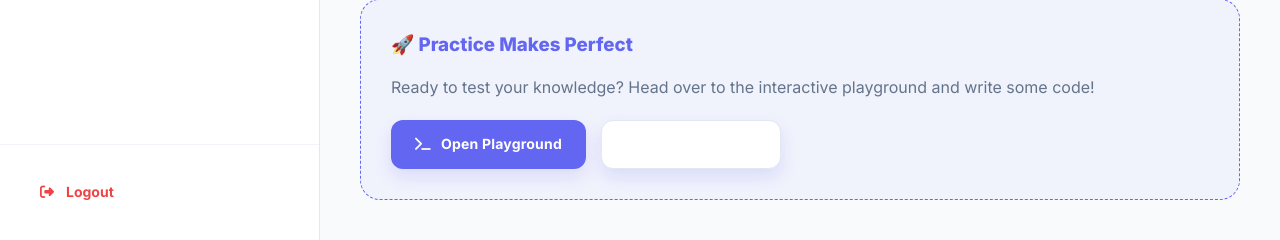
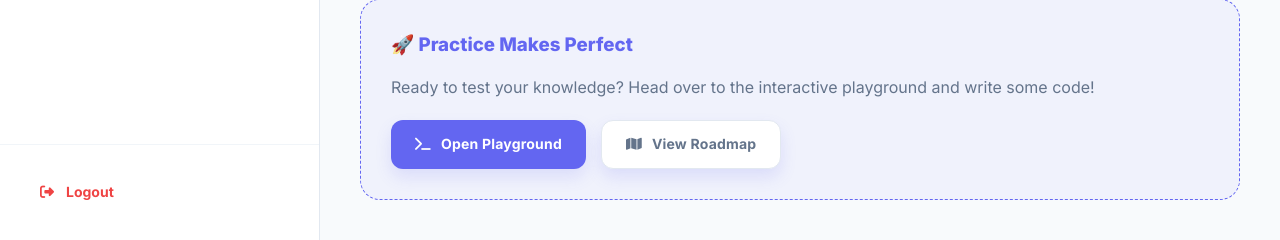
Before and after one commit to mohanracharla46/codenative, a Flask app: template templates/dashboard.html in a window 1280 px wide. Shown: the part 1052-1292 px from the top of the page. Run offline with Flask 3, Linux system fonts and the light colour scheme; the template is opened without the code that fills it, so the values that code supplies are empty; some libraries are stand-ins or nearby versions.

Commit message:
Fix View Roadmap button text visibility on dashboard

```diff
--- a/static/dashboard.css
+++ b/static/dashboard.css
@@ -549,7 +549,7 @@ body.dark-mode .level-0 { background-color: #334155; }
 .btn-signup.secondary {
     background: #fff;
     border: 1px solid #e2e8f0;
-    color: #64748b;
+    color: #64748b !important;
 }
 
 .btn-signup:hover {
```
